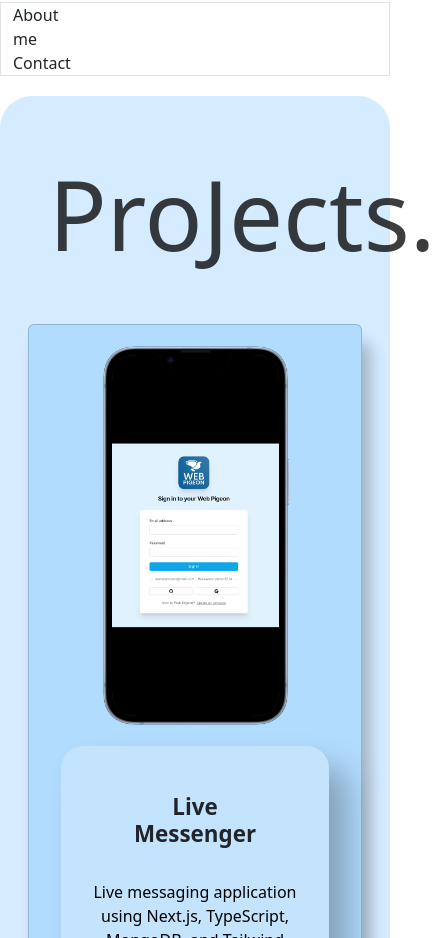
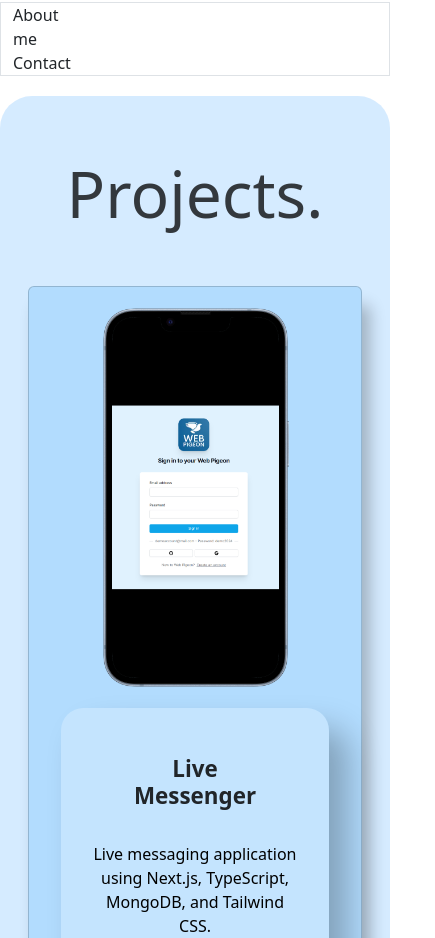
Before and after one commit to CyberTech403/Bootstrap-Portfolio, a plain HTML site: page index.html in a window 390 px wide. Shown: the part 1024-1962 px from the top of the page, 435 px wide, since content can reach past the window. Drawn offline with nearby package versions, Linux system fonts and the light colour scheme.

Commit message:
Mobile Navbar bugs fixed

```diff
--- a/CSS/style.css
+++ b/CSS/style.css
@@ -1,8 +1,8 @@
 @media (max-width: 576px) {
 
   #offcanvasNavbar {
-    width: 50%;
-    background-color: rgba(255, 255, 255, 0.712);
+    width: 75%;
+    background-color: rgba(255, 255, 255, 0.808);
     backdrop-filter: blur(3px);
   }
   .btn-close {
@@ -36,13 +36,22 @@
     margin-bottom: 0.75rem;
   }
 
+  .custom-tittle-project {
+    padding: 1.15rem;
+    margin: 1.15rem;
+    font-size: 4rem;
+    color: rgba(0, 0, 0, 0.76);
+    text-shadow: 2rem 2rem 30rem 30rem rgb(0, 0, 0);
+  }
+
 }
 
 @media (max-width: 770px) {
 
   #offcanvasNavbar {
-    width: 50%;
-    background-color: rgba(255, 255, 255, 0.712);
+    width: 60%;
+    color: white;
+    background-color: rgba(255, 255, 255, 0.808);
     backdrop-filter: blur(3px);
   }
 
@@ -79,6 +88,14 @@
     backdrop-filter: blur(2px);
     border-radius: 5rem 5rem 5rem 5rem;
     box-shadow: 0px 0px 20px 10px rgba(255, 255, 255, 0.856);
+  }
+
+  .custom-tittle-project {
+    padding: 1.15rem;
+    margin: 1.15rem;
+    font-size: 4rem;
+    color: rgba(0, 0, 0, 0.76);
+    text-shadow: 2rem 2rem 30rem 30rem rgb(0, 0, 0);
   }
 }
 
@@ -208,7 +225,7 @@
 .custom-tittle-project {
  padding: 1.15rem;
  margin: 1.15rem;
- font-size: 6rem;
+ font-size: 4rem;
  color: rgba(0, 0, 0, 0.76);
  text-shadow: 2rem 2rem 30rem 30rem rgb(0, 0, 0);
  /* background-color: rgba(145, 222, 253, 0.349);
--- a/index.html
+++ b/index.html
@@ -95,7 +95,7 @@
 
   <div class="container">
     <div>
-    <h2 class="text-center custom-tittle-project" >ProJects.</h2> </div>
+    <h2 class="text-center custom-tittle-project" >Projects.</h2> </div>
     <div class="row g-0">
                                                      <!--Project 1 - Live messenger-->
       <div class="col-12 col-md-6 col-lg-4">
```
